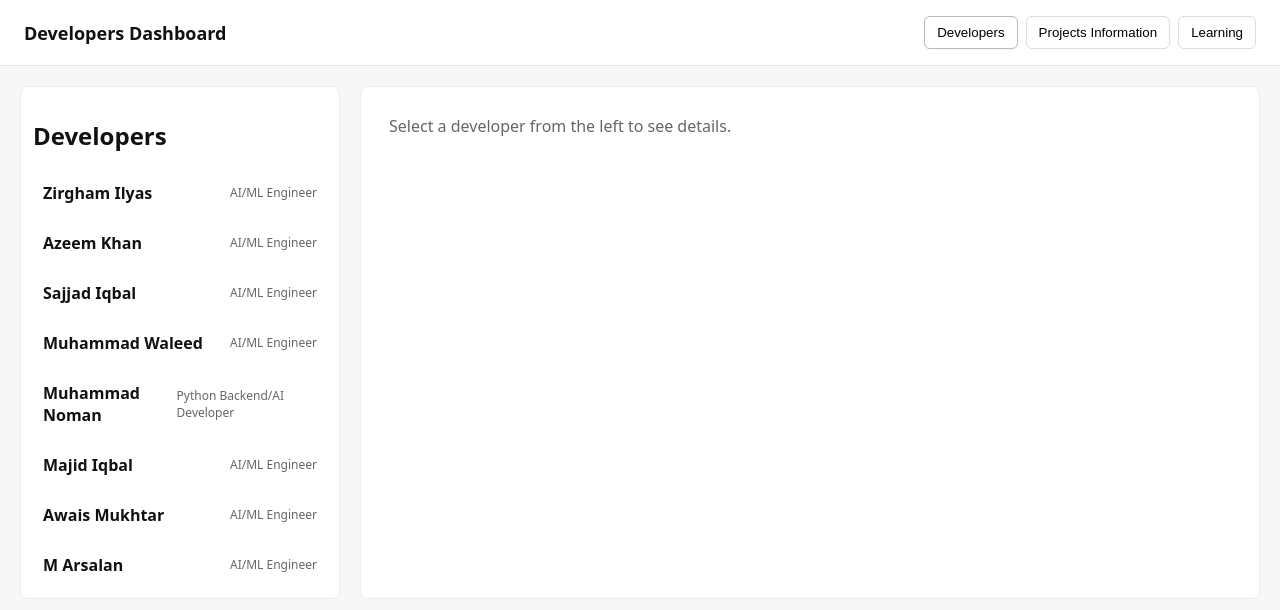
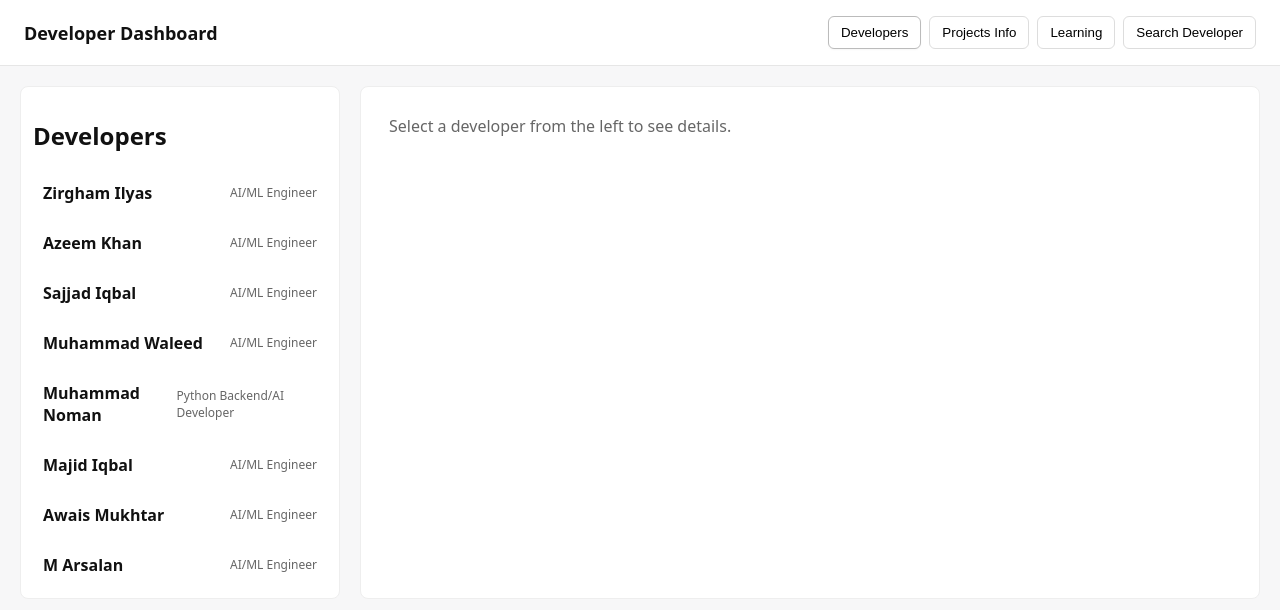
Before and after one commit to M-Arsalan09/AI-ML-Devs, a React (Create React App) app: page / in a window 1280 px wide. Shown: the top 610 px of the page. Built offline with nearby package versions, Linux system fonts and the light colour scheme.

Commit message:
Added new route

```diff
--- a/src/App.js
+++ b/src/App.js
@@ -1,83 +1,56 @@
-// in App.js, modify imports
+// src/App.js
 import React, { useEffect, useState } from "react";
 import DeveloperList from "./DeveloperList";
 import DeveloperDetails from "./DeveloperDetails";
-import Learning from "./Learning";  // new
+import LearningByField from "./LearningByField";
+import SearchDeveloper from "./SearchDeveloper";
 import "./App.css";
 
 function App() {
   const [data, setData] = useState([]);
   const [selectedDevIndex, setSelectedDevIndex] = useState(null);
-  const [tab, setTab] = useState("developers"); // possible values: 'developers', 'projects', 'learning'
+  const [tab, setTab] = useState("developers");
+  // possible tab values: "developers", "projects", "learning", "search"
 
   useEffect(() => {
     fetch("/data.json")
       .then(r => r.json())
-      .then(json => {
-        setData(json.Data || []);
-      })
-      .catch(err => {
-        console.error("Failed to load data.json:", err);
-      });
+      .then(j => setData(j.Data || []))
+      .catch(err => console.error("Failed loading data:",err));
   }, []);
 
   return (
     <div className="app">
       <header className="header">
-        <h1>Developers Dashboard</h1>
+        <h1>Developer Dashboard</h1>
         <div className="tabs">
-          <button
-            className={tab === "developers" ? "active" : ""}
-            onClick={() => setTab("developers")}
-          >
-            Developers
-          </button>
-          <button
-            className={tab === "projects" ? "active" : ""}
-            onClick={() => setTab("projects")}
-          >
-            Projects Information
-          </button>
-          <button
-            className={tab === "learning" ? "active" : ""}
-            onClick={() => setTab("learning")}
-          >
-            Learning
-          </button>
+          <button className={tab==="developers"?"active":""} onClick={()=>setTab("developers")}>Developers</button>
+          <button className={tab==="projects"?"active":""} onClick={()=>setTab("projects")}>Projects Info</button>
+          <button className={tab==="learning"?"active":""} onClick={()=>setTab("learning")}>Learning</button>
+          <button className={tab==="search"?"active":""} onClick={()=>setTab("search")}>Search Developer</button>
         </div>
       </header>
-
       <main className="main">
         {tab === "developers" && (
           <div className="layout">
             <div className="left">
-              <DeveloperList
-                data={data}
-                onSelect={i => setSelectedDevIndex(i)}
-                selectedIndex={selectedDevIndex}
-              />
+              <DeveloperList data={data} onSelect={i=>setSelectedDevIndex(i)} selectedIndex={selectedDevIndex}/>
             </div>
             <div className="right">
-              <DeveloperDetails
-                developer={data[selectedDevIndex]}
-                onBack={() => setSelectedDevIndex(null)}
-              />
+              <DeveloperDetails developer={data[selectedDevIndex]} onBack={()=>setSelectedDevIndex(null)}/>
             </div>
           </div>
         )}
-
         {tab === "projects" && (
           <div className="projects-frame">
-            <iframe
-              title="Projects Information"
-              src="/projects.html"
-              style={{ width: "100%", height: "80vh", border: "none" }}
-            />
+            <iframe src="/projects.html" title="Projects Info" style={{width:"100%", height:"80vh", border:"none"}}/>
           </div>
         )}
-
         {tab === "learning" && (
-          <Learning data={data} />
+          <LearningByField data={data}/>
+        )}
+        {tab === "search" && (
+          <SearchDeveloper developers={data}/>
         )}
       </main>
     </div>
```
